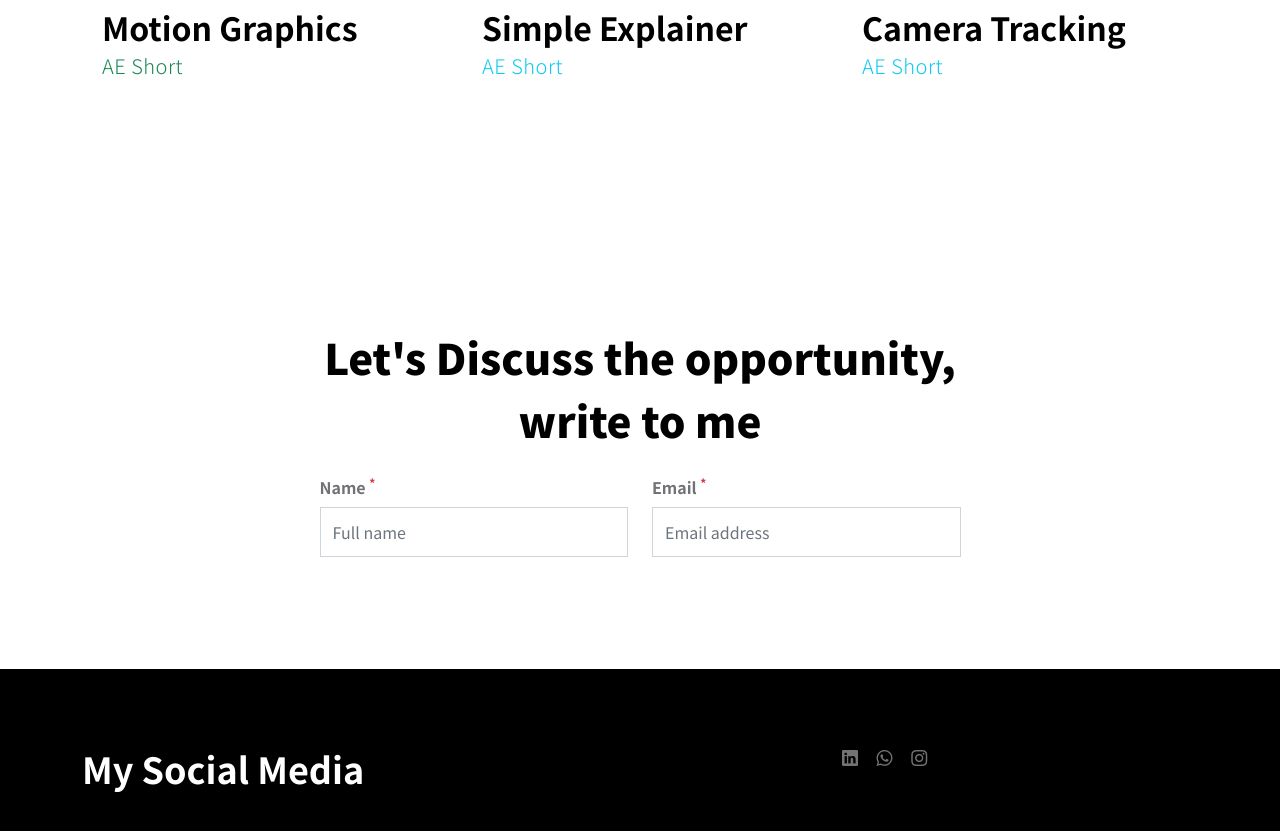
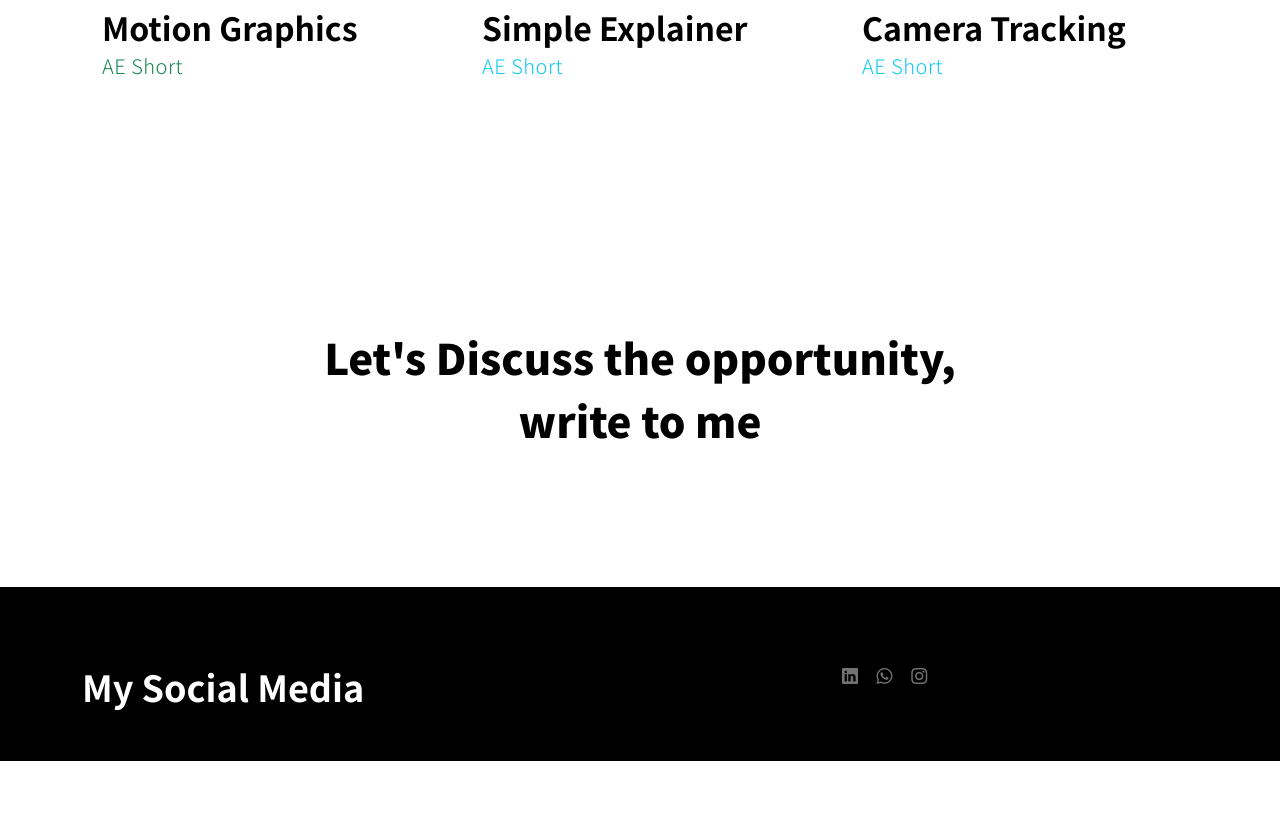
Before and after one commit to anuragpratap1408/anuragportfolioo, a plain HTML site: page index.html in a window 1280 px wide. Shown: the part 3225-4056 px from the top of the page. After the commit the page ends 3986 px from the top, so only its background shows below. Drawn offline with Linux system fonts and the light colour scheme.

Commit message:
Update index.html

```diff
--- a/index.html
+++ b/index.html
@@ -264,24 +264,6 @@ https://templatemo.com/tm-567-nomad-force
 
                         <h2 class="mb-4 text-center" data-aos="fade-up">Let's Discuss the opportunity, write to me</h2>
 
-                        <form action="https://formspree.io/f/mayknwlg" method="post" class="contact-form" role="form"
-                            data-aos="fade-up">
-
-                            <div class="row">
-
-                                <div class="col-lg-6 col-6">
-                                    <label for="name" class="form-label">Name <sup class="text-danger">*</sup></label>
-
-                                    <input type="text" name="name" id="name" class="form-control"
-                                        placeholder="Full name" required>
-                                </div>
-
-                                <div class="col-lg-6 col-6">
-                                    <label for="email" class="form-label">Email <sup class="text-danger">*</sup></label>
-
-                                    <input type="email" name="email" id="email" pattern="[^ @]*@[^ @]*"
-                                        class="form-control" placeholder="Email address" required>
-                                </div>
                           <script src="https://sheetdb.io/s/f/wiythgrdt0h26.js"></script>
                     </div>
 
```
